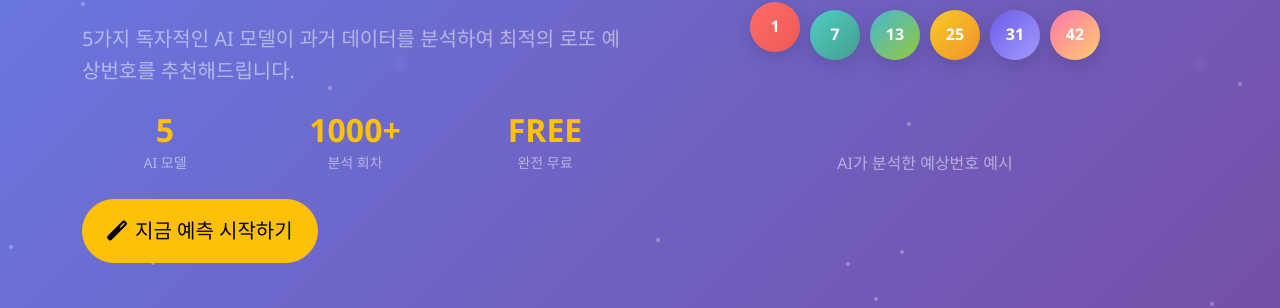
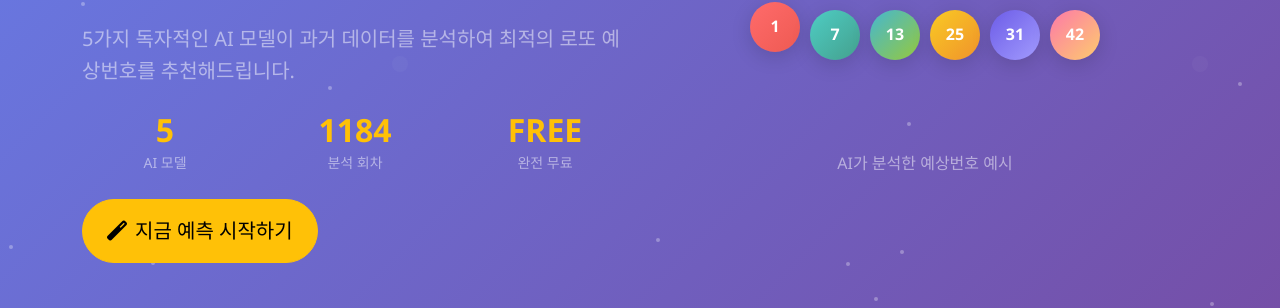
Before and after one commit to kkbhong71/lottopro-ai, a Flask app: page / in a window 1280 px wide. Shown: the part 412-720 px from the top of the page. Run offline with Flask 3, Linux system fonts and the light colour scheme; some libraries are stand-ins or nearby versions.

Commit message:
Update index.html

```diff
--- a/templates/index.html
+++ b/templates/index.html
@@ -24,7 +24,7 @@
                         </div>
                         <div class="col-4">
                             <div class="stat-item">
-                                <h3 class="text-warning">1000+</h3>
+                                <h3 class="text-warning">1184</h3>
                                 <small class="text-white-50">분석 회차</small>
                             </div>
                         </div>
```
